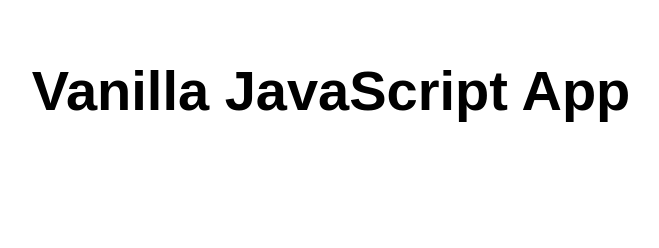
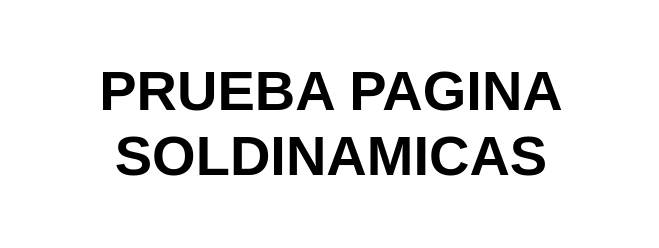
Before and after one commit to AsistenteTI3/my-first-static-web-app, a website: page src/index.html in a window 1280 px wide. Shown: the whole page, without its empty margins (309-968 px from the left). Drawn offline with Linux system fonts and the light colour scheme.

Commit message:
Update index.html

```diff
--- a/src/index.html
+++ b/src/index.html
@@ -5,12 +5,12 @@
   <meta charset="UTF-8">
   <meta name="viewport" content="width=device-width, initial-scale=1.0">
   <link rel="stylesheet" href="styles.css">
-  <title>Vanilla JavaScript App</title>
+  <title>PRUEBA PAGINA SOLDINAMICAS</title>
 </head>
 
 <body>
   <main>
-    <h1>Vanilla JavaScript App</h1>
+    <h1>PRUEBA PAGINA SOLDINAMICAS</h1>
   </main>
 </body>
 
```
